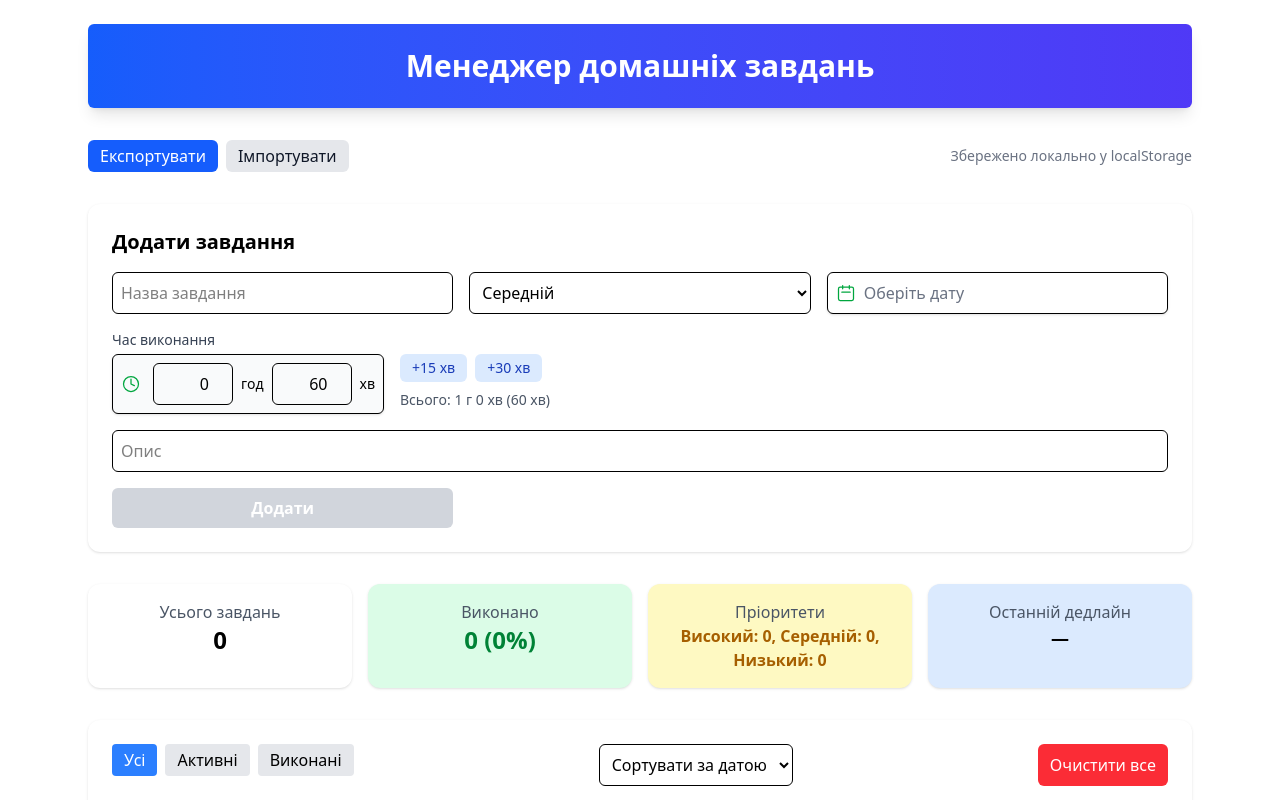
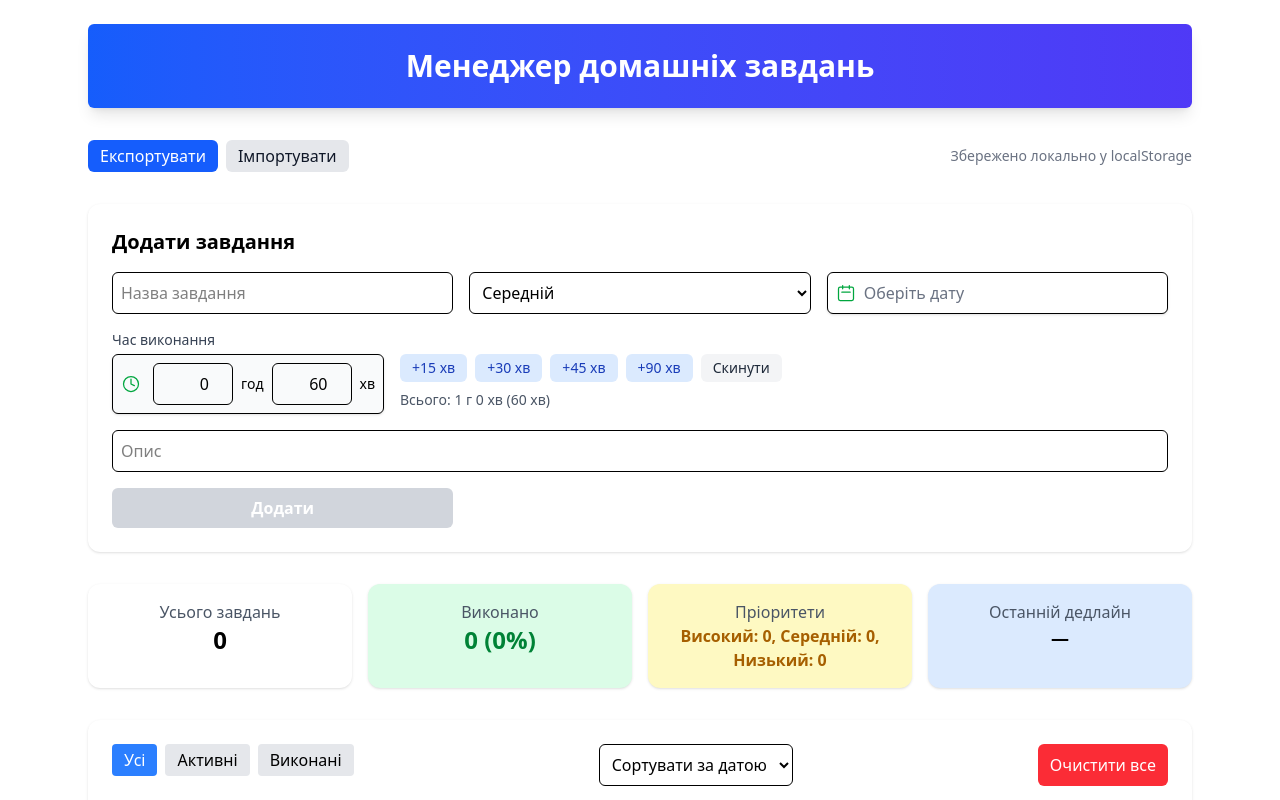
Before and after one commit to difuz1x/KursovaRepository, a React (Vite) app in the folder TaskManager/: page / in a window 1280 px wide. Shown: the top 800 px of the page. Built offline with nearby package versions, Linux system fonts and the light colour scheme.

Commit message:
feat(ui): animated quick-time buttons (+15/+30/+45/+90) and Reset; focus ring and transitions

```diff
--- a/TaskManager/src/components/TaskForm.tsx
+++ b/TaskManager/src/components/TaskForm.tsx
@@ -169,25 +169,28 @@ export default function TaskForm({ addTask, existingTasks }: Props) {
 
             <div className="flex flex-col gap-2">
               <div className="flex gap-2">
+                {[15, 30, 45, 90].map((add) => (
                   <button
+                    key={add}
                     type="button"
-                  className="bg-blue-100 text-blue-800 px-3 py-1 rounded-md text-sm hover:bg-blue-200"
+                    aria-label={`Add ${add} minutes`}
+                    className="bg-blue-100 text-blue-800 px-3 py-1 rounded-md text-sm hover:bg-blue-200 transition transform hover:scale-105 focus:outline-none focus:ring-2 focus:ring-offset-1 focus:ring-blue-300"
                     onClick={() => {
-                    const total = (form.timeHours ?? 0) * 60 + (form.timeMinutes ?? 0) + 15;
+                      const total = (form.timeHours ?? 0) * 60 + (form.timeMinutes ?? 0) + add;
                       setForm({ ...form, timeHours: Math.floor(total / 60), timeMinutes: total % 60 });
                     }}
                   >
-                  +15 хв
+                    +{add} хв
                   </button>
+                ))}
                 <button
                   type="button"
-                  className="bg-blue-100 text-blue-800 px-3 py-1 rounded-md text-sm hover:bg-blue-200"
-                  onClick={() => {
-                    const total = (form.timeHours ?? 0) * 60 + (form.timeMinutes ?? 0) + 30;
-                    setForm({ ...form, timeHours: Math.floor(total / 60), timeMinutes: total % 60 });
-                  }}
+                  aria-label="Reset time"
+                  title="Скинути час"
+                  className="bg-gray-100 text-gray-800 px-3 py-1 rounded-md text-sm hover:bg-gray-200 transition transform hover:scale-95 focus:outline-none focus:ring-2 focus:ring-offset-1 focus:ring-gray-300"
+                  onClick={() => setForm({ ...form, timeHours: 0, timeMinutes: 0 })}
                 >
-                  +30 хв
+                  Скинути
                 </button>
               </div>
               <div className="text-sm text-gray-600">
```
Lines whose indentation alone changed are shown as unchanged.
